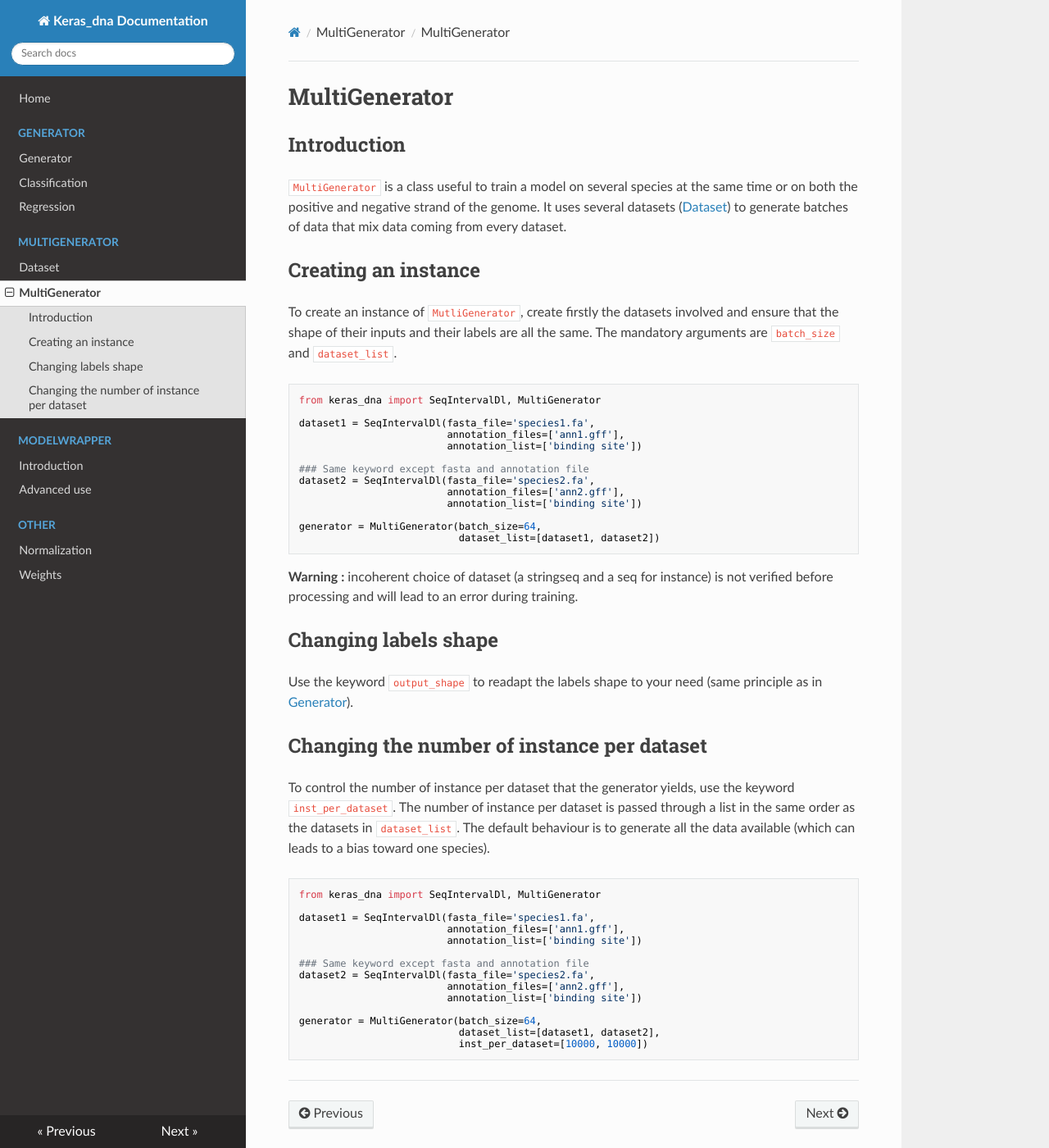
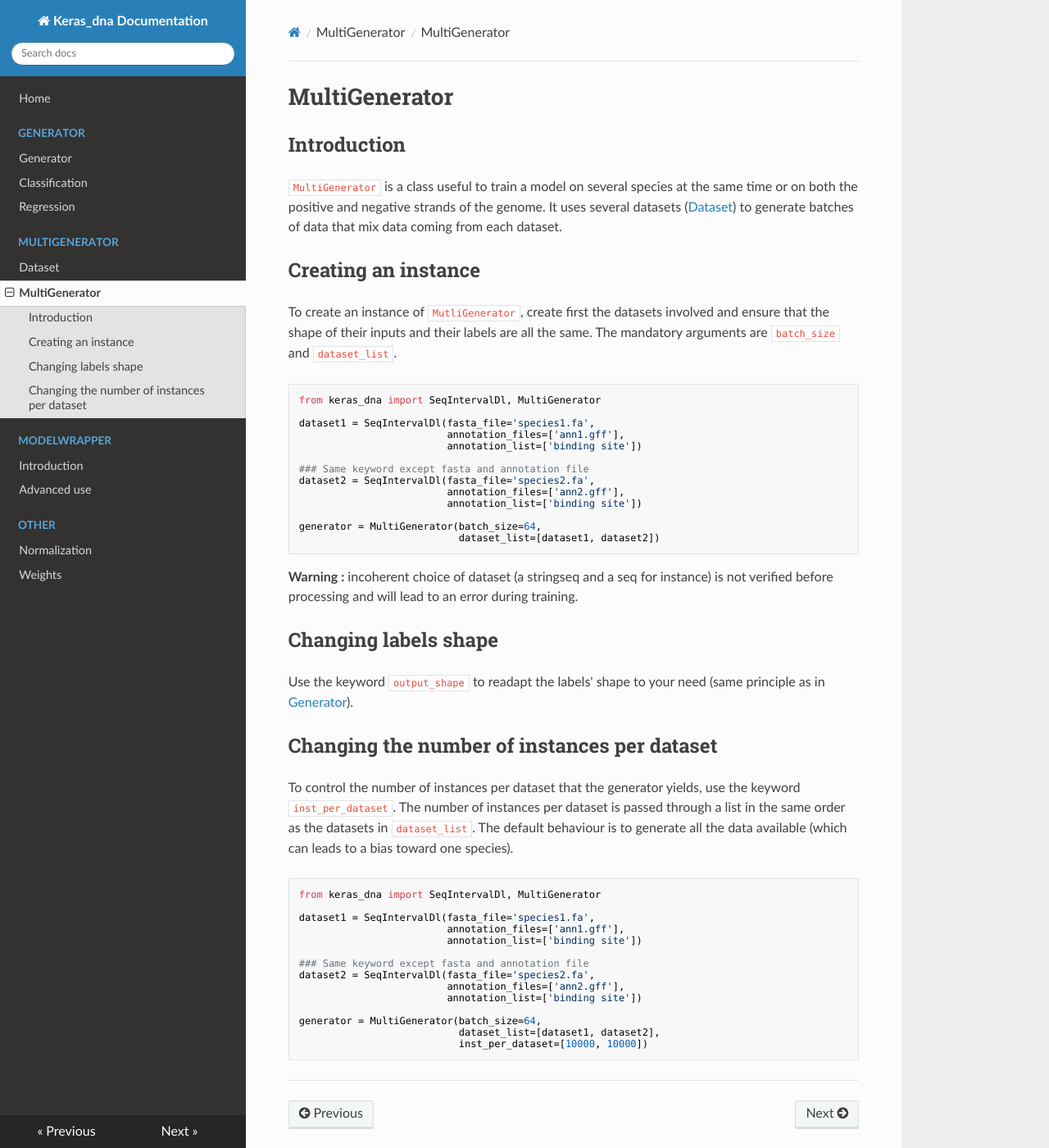
Before and after one commit to etirouthier/keras_dna, an MkDocs documentation site: the page built from docs/multigenerator.md, in a window 1280 px wide and 1400 px high. Shown: the whole window at 82% size. Built offline with MkDocs 1.6.1, drawn with Linux system fonts in a browser that asks for light colours; nearby versions of some CDN libraries.

Commit message:
Update multigenerator.md

````diff
--- a/docs/multigenerator.md
+++ b/docs/multigenerator.md
@@ -2,11 +2,11 @@
 
 ## Introduction
 
-`MultiGenerator` is a class useful to train a model on several species at the same time or on both the positive and negative strand of the genome. It uses several datasets ([Dataset](dataset.md)) to generate batches of data that mix data coming from every dataset.
+`MultiGenerator` is a class useful to train a model on several species at the same time or on both the positive and negative strands of the genome. It uses several datasets ([Dataset](dataset.md)) to generate batches of data that mix data coming from each dataset.
 
 ## Creating an instance
 
-To create an instance of `MutliGenerator`,  create firstly the datasets involved and ensure that the shape of their inputs and their labels are all the same. The mandatory arguments are `batch_size` and `dataset_list`.
+To create an instance of `MutliGenerator`,  create first the datasets involved and ensure that the shape of their inputs and their labels are all the same. The mandatory arguments are `batch_size` and `dataset_list`.
 
 ```python
 from keras_dna import SeqIntervalDl, MultiGenerator
@@ -28,11 +28,11 @@
 
 ## Changing labels shape
 
-Use the keyword `output_shape` to readapt the labels shape to your need (same principle as in [Generator](generators.md)).
+Use the keyword `output_shape` to readapt the labels' shape to your need (same principle as in [Generator](generators.md)).
 
-## Changing the number of instance per dataset
+## Changing the number of instances per dataset
 
-To control the number of instance per dataset that the generator yields, use the keyword `inst_per_dataset`. The number of instance per dataset is passed through a list in the same order as the datasets in `dataset_list`. The default behaviour is to generate all the data available (which can leads to a bias toward one species).
+To control the number of instances per dataset that the generator yields, use the keyword `inst_per_dataset`. The number of instances per dataset is passed through a list in the same order as the datasets in `dataset_list`. The default behaviour is to generate all the data available (which can leads to a bias toward one species).
 
 ```python
 from keras_dna import SeqIntervalDl, MultiGenerator
````
